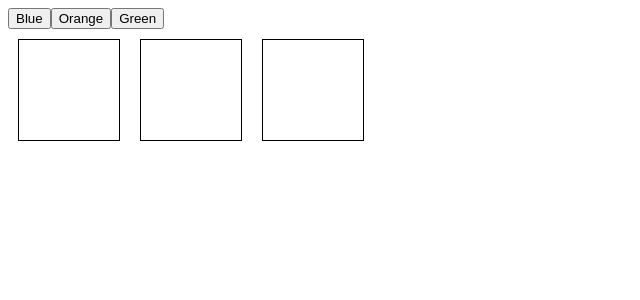
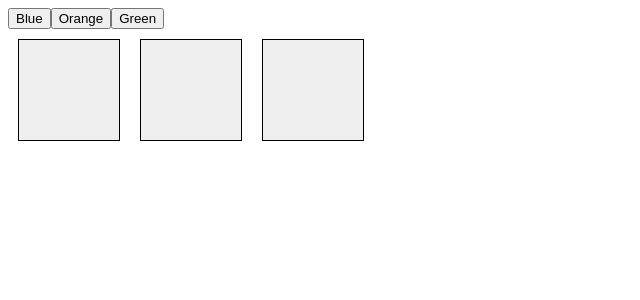
Before and after one commit to acciojob/passing-handler-prop-react-Yash708262, a React app: page / in a window 1280 px wide. Shown: the top 300 px of the page, without its empty margins (0-640 px from the left). Built offline with nearby package versions, Linux system fonts and the light colour scheme.

Commit message:
Update App.js

```diff
--- a/src/components/App.js
+++ b/src/components/App.js
@@ -3,7 +3,8 @@ import Selection from './Selection';
 import ColourSelector from './ColourSelector';
 
 const App = () => {
-  const [color, setColor] = useState("white");
+  // default grey background
+  const [color, setColor] = useState("rgb(239, 239, 239)");
 
   return (
     <div>
```
